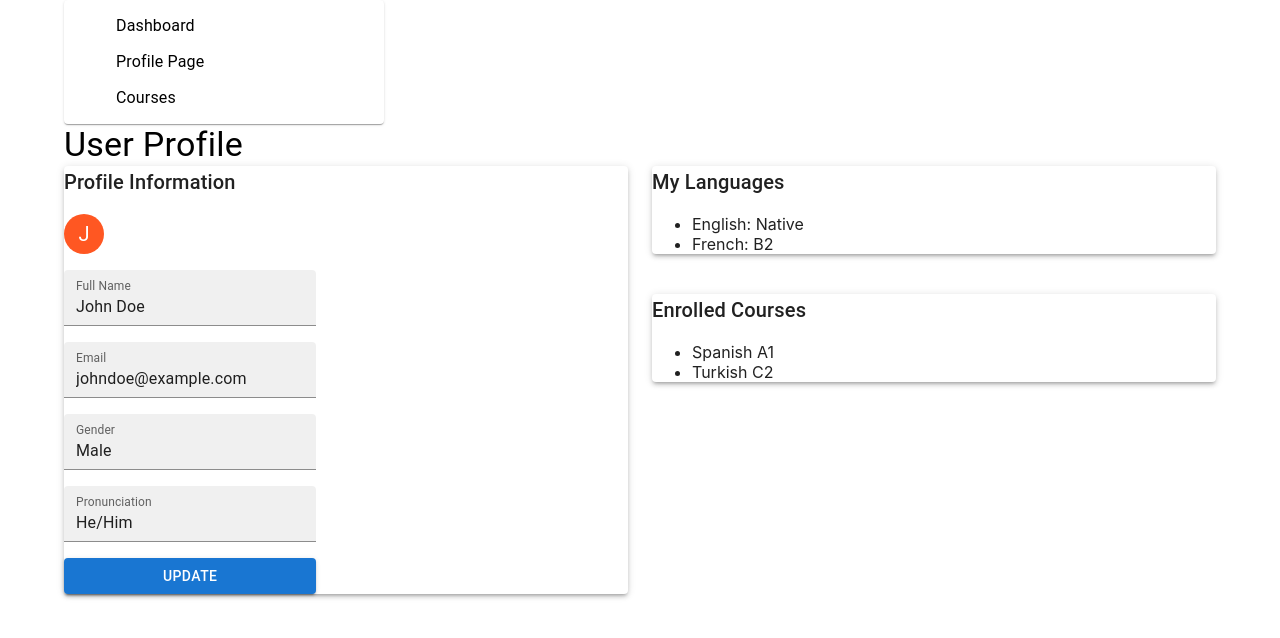
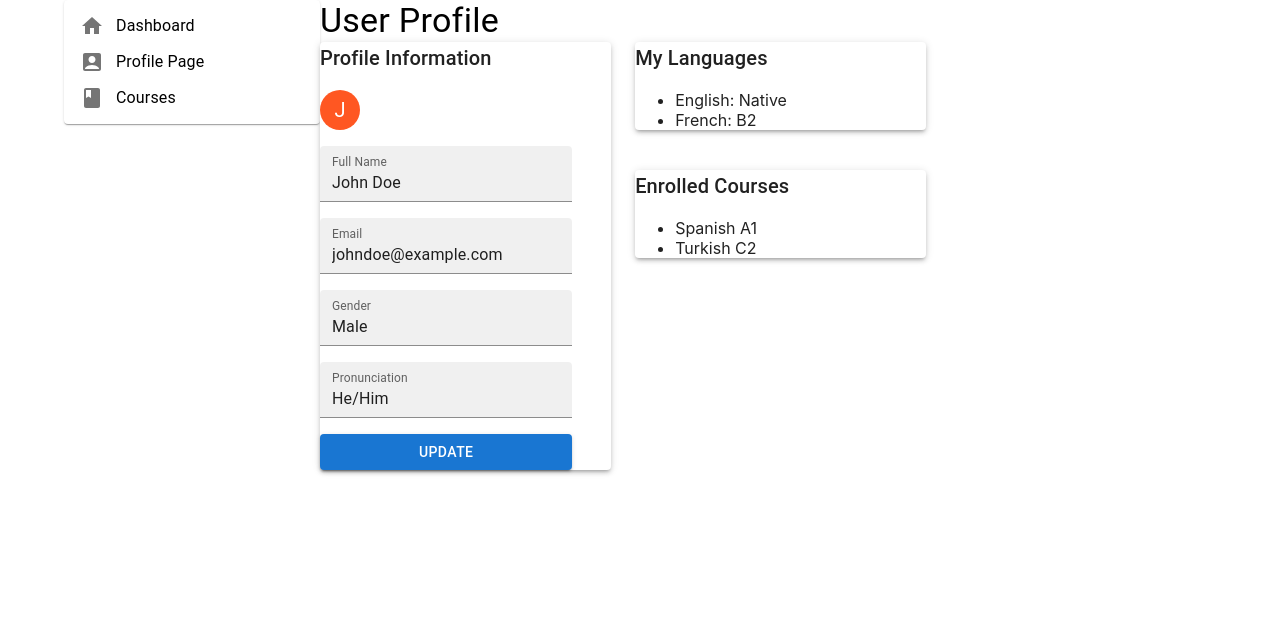
Before and after one commit to efecantepe/LanguageLearning, a React (Create React App) app in the folder learning-language/: page /profile in a window 1280 px wide. Shown: the top 638 px of the page. Built offline with nearby package versions, Linux system fonts and the light colour scheme.

Commit message:
Layout update

```diff
--- a/learning-language/src/Components/MainLayout.js
+++ b/learning-language/src/Components/MainLayout.js
@@ -1,6 +1,6 @@
 import React from 'react';
 import { styled } from '@mui/system';
-import { Container } from '@mui/material';
+import { Container,Grid  } from '@mui/material';
 import NavigationBar from './NavigationBar';
 
 const useStyles = styled((theme) => ({
@@ -15,8 +15,14 @@ const MainLayout = ({ children }) => {
 
   return (
     <Container maxWidth="lg" className={classes.root}>
-      <NavigationBar/>
-      {children}
+      <Grid container>
+        <Grid>
+          <NavigationBar/>
+        </Grid>
+        <Grid>
+          {children}
+        </Grid>
+      </Grid>
     </Container>
   );
 };
--- a/learning-language/src/Components/NavigationBar.js
+++ b/learning-language/src/Components/NavigationBar.js
@@ -2,7 +2,10 @@ import React from 'react';
 import { Link } from 'react-router-dom';
 import { styled } from '@mui/system';
 import '../Css/Components.css'
-import { AppBar, Toolbar, Typography, Button, Paper, MenuList, ListItemIcon, MenuItem,ListItemText } from '@mui/material';
+import { AppBar, Toolbar, Typography, Button, Paper, MenuList, ListItemIcon, MenuItem,ListItemText, Icon } from '@mui/material';
+import HomeIcon from '@mui/icons-material/Home';
+import AccountBoxIcon from '@mui/icons-material/AccountBox';
+import ClassIcon from '@mui/icons-material/Class';
 
 const useStyles = styled((theme) => ({
   title: {
@@ -13,11 +16,12 @@ const useStyles = styled((theme) => ({
 const NavigationBar = () => {
   const classes = useStyles();
   return (
-    <Paper sx={{ width: 320, maxWidth: '100%' }}>
+    <Paper sx={{ width: 256, maxWidth: '100%' }}>
     <MenuList>
       <Link to="/" className='link-style'>
         <MenuItem>
-          <ListItemIcon>
+          <ListItemIcon HomeIcon>
+            <HomeIcon/>
           </ListItemIcon>
           <ListItemText>Dashboard</ListItemText>
         </MenuItem>
@@ -25,6 +29,7 @@ const NavigationBar = () => {
       <Link to="/profile" className='link-style'>
         <MenuItem>
           <ListItemIcon>
+            <AccountBoxIcon/>
           </ListItemIcon>
           <ListItemText>Profile Page</ListItemText>
         </MenuItem>
@@ -32,6 +37,7 @@ const NavigationBar = () => {
       <Link to="/courses" className='link-style'>
         <MenuItem>
           <ListItemIcon>
+            <ClassIcon />
           </ListItemIcon>
           <ListItemText>Courses</ListItemText>
         </MenuItem>
```
